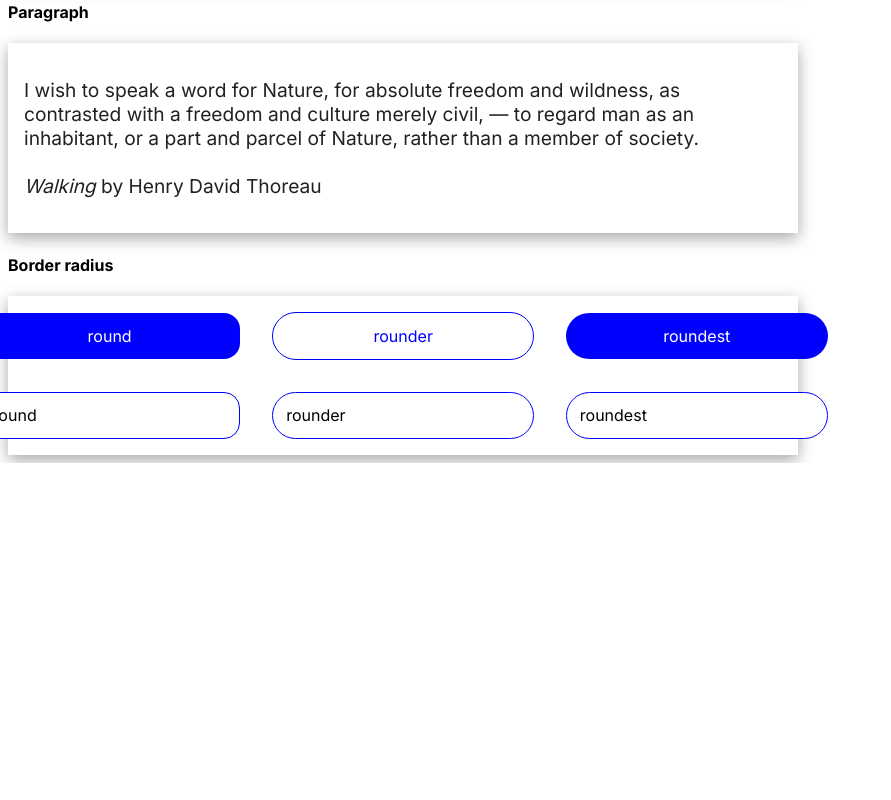
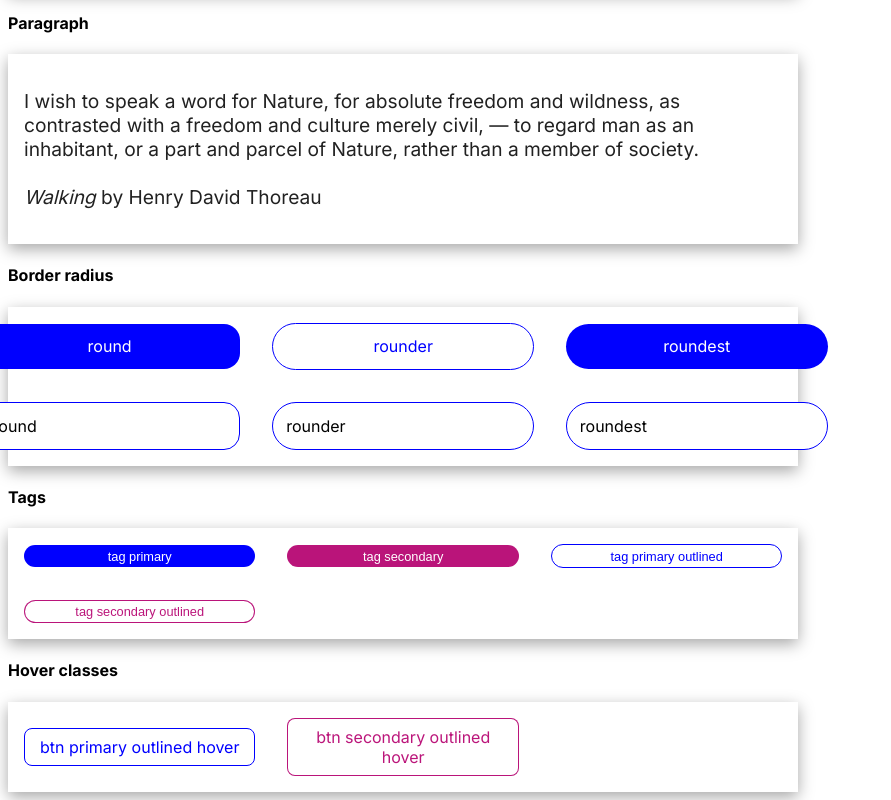
Before and after one commit to arunkumar413/serene-UI, a React (Create React App) app: page / in a window 1280 px wide. Shown: the part 1756-2556 px from the top of the page, without its empty margins (0-891 px from the left). Before the commit the page ends 2219 px from the top, so only its background shows below. Built offline with nearby package versions, Linux system fonts and the light colour scheme.

Commit message:
adding tags and hover classes

```diff
--- a/public/index.html
+++ b/public/index.html
@@ -1,11 +1,46 @@
-<html>
+<!DOCTYPE html>
+<html lang="en">
   <head>
     <style>
-      @import url('https://fonts.googleapis.com/css2?family=Inter:wght@100;200;300;400;500;600;700;800;900&display=swap');
+      @import url("https://fonts.googleapis.com/css2?family=Inter:wght@100;200;300;400;500;600;700;800;900&display=swap");
     </style>
+    <meta charset="utf-8" />
+    <link rel="icon" href="%PUBLIC_URL%/favicon.ico" />
+    <meta name="viewport" content="width=device-width, initial-scale=1" />
+    <meta name="theme-color" content="#000000" />
+    <meta
+      name="description"
+      content="Web site created using create-react-app"
+    />
+    <link rel="apple-touch-icon" href="%PUBLIC_URL%/logo192.png" />
+    <!--
+      manifest.json provides metadata used when your web app is installed on a
+      user's mobile device or desktop. See https://developers.google.com/web/fundamentals/web-app-manifest/
+    -->
+    <link rel="manifest" href="%PUBLIC_URL%/manifest.json" />
+    <!--
+      Notice the use of %PUBLIC_URL% in the tags above.
+      It will be replaced with the URL of the `public` folder during the build.
+      Only files inside the `public` folder can be referenced from the HTML.
+
+      Unlike "/favicon.ico" or "favicon.ico", "%PUBLIC_URL%/favicon.ico" will
+      work correctly both with client-side routing and a non-root public URL.
+      Learn how to configure a non-root public URL by running `npm run build`.
+    -->
+    <title>React App</title>
   </head>
+  <body>
+    <noscript>You need to enable JavaScript to run this app.</noscript>
+    <div id="root"></div>
+    <!--
+      This HTML file is a template.
+      If you open it directly in the browser, you will see an empty page.
 
-  <body>
-    <div id="root"></div>
+      You can add webfonts, meta tags, or analytics to this file.
+      The build step will place the bundled scripts into the <body> tag.
+
+      To begin the development, run `npm start` or `yarn start`.
+      To create a production bundle, use `npm run build` or `yarn build`.
+    -->
   </body>
 </html>
--- a/src/App.js
+++ b/src/App.js
@@ -1,5 +1,5 @@
-import React, { useEffect } from 'react';
-import './style.css';
+import React, { useEffect } from "react";
+import "./style.css";
 
 export default function App() {
   function handleChange(evt) {
@@ -7,8 +7,8 @@
   }
 
   useEffect(function () {
-    document.querySelectorAll('button').forEach(function (item) {
-      item.addEventListener('click', function (evt) {
+    document.querySelectorAll("button").forEach(function (item) {
+      item.addEventListener("click", function (evt) {
         console.log(evt.target.className); //copy the className
       });
     });
@@ -19,14 +19,14 @@
       <h3> Buttons </h3>
       <div
         style={{
-          width: '60%',
-          display: 'grid',
-          gridTemplateColumns: '1fr 1fr 1fr',
-          justifyContent: 'center',
-          alignItems: 'center',
-          gap: '1rem',
-          boxShadow: 'rgba(0, 0, 0, 0.35) 0px 5px 15px',
-          padding: '1rem',
+          width: "60%",
+          display: "grid",
+          gridTemplateColumns: "1fr 1fr 1fr",
+          justifyContent: "center",
+          alignItems: "center",
+          gap: "1rem",
+          boxShadow: "rgba(0, 0, 0, 0.35) 0px 5px 15px",
+          padding: "1rem",
         }}
       >
         <button className="btn primary small"> btn primary small </button>
@@ -66,57 +66,57 @@
         <button className="btn medium disabled"> btn medium disabled </button>
         <button className="btn large disabled"> btn large disabled </button>
         <button className="btn small outlined error">
-          {' '}
-          btn small outlined error{' '}
+          {" "}
+          btn small outlined error{" "}
         </button>
         <button className="btn medium outlined error">
-          {' '}
-          btn medium outlined error{' '}
+          {" "}
+          btn medium outlined error{" "}
         </button>
         <button className="btn large outlined error">
-          {' '}
-          btn large outlined error{' '}
+          {" "}
+          btn large outlined error{" "}
         </button>
         <button className="btn small outlined warning">
-          {' '}
-          btn small outlined warning{' '}
+          {" "}
+          btn small outlined warning{" "}
         </button>
         <button className="btn medium outlined warning">
-          {' '}
-          btn medium outlined warning{' '}
+          {" "}
+          btn medium outlined warning{" "}
         </button>
         <button className="btn large outlined warning">
-          {' '}
-          btn large outlined warning{' '}
+          {" "}
+          btn large outlined warning{" "}
         </button>
         <button className="btn small outlined success">
-          {' '}
+          {" "}
           btn small outlined success
-        </button>{' '}
+        </button>{" "}
         <button className="btn medium outlined success">
-          {' '}
-          btn medium outlined success{' '}
+          {" "}
+          btn medium outlined success{" "}
         </button>
         <button className="btn large outlined success">
-          {' '}
-          btn large outlined success{' '}
+          {" "}
+          btn large outlined success{" "}
         </button>
       </div>
       <h3> Inputs </h3>
       <div
         style={{
-          width: '60%',
-          display: 'grid',
-          gridTemplateColumns: '1fr 1fr 1fr',
-          justifyContent: 'center',
-          alignItems: 'center',
-          gap: '1rem',
-          boxShadow: 'rgba(0, 0, 0, 0.35) 0px 5px 15px',
-          padding: '1rem',
+          width: "60%",
+          display: "grid",
+          gridTemplateColumns: "1fr 1fr 1fr",
+          justifyContent: "center",
+          alignItems: "center",
+          gap: "1rem",
+          boxShadow: "rgba(0, 0, 0, 0.35) 0px 5px 15px",
+          padding: "1rem",
         }}
       >
         <input
-          value={'inupt small primary filled'}
+          value={"inupt small primary filled"}
           className="input small primary filled "
           type="text"
         />
@@ -184,9 +184,9 @@
       <div
         className="headings"
         style={{
-          width: '60%',
-          boxShadow: 'rgba(0, 0, 0, 0.35) 0px 5px 15px',
-          padding: '1rem',
+          width: "60%",
+          boxShadow: "rgba(0, 0, 0, 0.35) 0px 5px 15px",
+          padding: "1rem",
         }}
       >
         <h1> Heading 1 </h1>
@@ -201,13 +201,13 @@
 
       <div
         style={{
-          width: '60%',
-          boxShadow: 'rgba(0, 0, 0, 0.35) 0px 5px 15px',
-          padding: '1rem',
+          width: "60%",
+          boxShadow: "rgba(0, 0, 0, 0.35) 0px 5px 15px",
+          padding: "1rem",
         }}
       >
         <p>
-          {' '}
+          {" "}
           I wish to speak a word for Nature, for absolute freedom and wildness,
           as contrasted with a freedom and culture merely civil, — to regard man
           as an inhabitant, or a part and parcel of Nature, rather than a member
@@ -219,20 +219,20 @@
       <h4> Border radius </h4>
       <div
         style={{
-          width: '60%',
-          display: 'grid',
-          gridTemplateColumns: '1fr 1fr 1fr',
-          justifyContent: 'center',
-          alignItems: 'center',
-          gap: '2rem',
-          boxShadow: 'rgba(0, 0, 0, 0.35) 0px 5px 15px',
-          padding: '1rem',
+          width: "60%",
+          display: "grid",
+          gridTemplateColumns: "1fr 1fr 1fr",
+          justifyContent: "center",
+          alignItems: "center",
+          gap: "2rem",
+          boxShadow: "rgba(0, 0, 0, 0.35) 0px 5px 15px",
+          padding: "1rem",
         }}
       >
         <button className="btn primary medium round"> round</button>
         <button className="btn primary outlined medium rounder">
-          {' '}
-          rounder{' '}
+          {" "}
+          rounder{" "}
         </button>
         <button className="btn primary medium roundest"> roundest </button>
 
@@ -246,6 +246,52 @@
           value="roundest"
         />
       </div>
+
+      <h4> Tags</h4>
+      <div
+        style={{
+          width: "60%",
+          display: "grid",
+          gridTemplateColumns: "1fr 1fr 1fr",
+          justifyContent: "center",
+          alignItems: "center",
+          gap: "2rem",
+          boxShadow: "rgba(0, 0, 0, 0.35) 0px 5px 15px",
+          padding: "1rem",
+        }}
+      >
+        {" "}
+        <button className="tag primary"> tag primary</button>
+        <button className="tag secondary"> tag secondary </button>
+        <button className="tag primary outlined"> tag primary outlined </button>
+        <button className="tag secondary outlined">
+          {" "}
+          tag secondary outlined{" "}
+        </button>
+      </div>
+      <h4> Hover classes</h4>
+
+      <div
+        style={{
+          width: "60%",
+          display: "grid",
+          gridTemplateColumns: "1fr 1fr 1fr",
+          justifyContent: "center",
+          alignItems: "center",
+          gap: "2rem",
+          boxShadow: "rgba(0, 0, 0, 0.35) 0px 5px 15px",
+          padding: "1rem",
+        }}
+      >
+        <button className="btn small primary outlined hover">
+          {" "}
+          btn primary outlined hover{" "}
+        </button>{" "}
+        <button className="btn small secondary outlined hover">
+          {" "}
+          btn secondary outlined hover{" "}
+        </button>{" "}
+      </div>
     </div>
   );
 }
--- a/src/style.css
+++ b/src/style.css
@@ -8,10 +8,12 @@
   --success-color: green;
   --paragraph-font-size: 1rem;
   --h1-font-size: 2rem;
+  --primary-hover-background: aliceblue; /*background color to use when hovering over a primary class element */
+  --secondary-hover-background: #ffc0cb33; /* background color to use when hovering over a secondary class element */
 }
 
 body {
-  font-family: 'Inter', sans-serif;
+  font-family: "Inter", sans-serif;
 }
 
 .small {
@@ -32,7 +34,7 @@
   border-radius: 0.5rem;
   font-size: var(--btn-font-size);
   font-weight: normal;
-  font-family: 'Inter', sans-serif;
+  font-family: "Inter", sans-serif;
 }
 
 .primary {
@@ -102,7 +104,7 @@
   border: none;
   outline: none;
   font-size: 1rem;
-  font-family: 'Inter', sans-serif;
+  font-family: "Inter", sans-serif;
 }
 
 input.primary.filled {
@@ -149,3 +151,37 @@
   color: rgba(0, 0, 0, 0.87);
   max-width: 75ch;
 }
+
+.tag {
+  outline: none;
+  border: none;
+  font-size: 0.8rem;
+  border-radius: 1rem;
+  padding: 0.2rem;
+}
+
+.tag.primary {
+  background-color: var(--primary-color);
+}
+
+.tag.primary.outlined {
+  background-color: white;
+  color: var(--primary-color);
+}
+
+.tag.secondary {
+  background-color: var(--secondary-color);
+}
+
+.tag.secondary.outlined {
+  background-color: white;
+  color: var(--secondary-color);
+}
+
+.primary.hover:hover {
+  background-color: var(--primary-hover-background);
+}
+
+.secondary.hover:hover {
+  background-color: var(--secondary-hover-background);
+}
```
Also changed, not shown: package.json (+25 -2 lines), public/manifest.json (added), public/tobots.txt (added), 9 other files (tests, documents, lock files or other folders).
